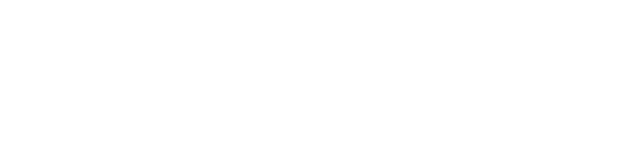
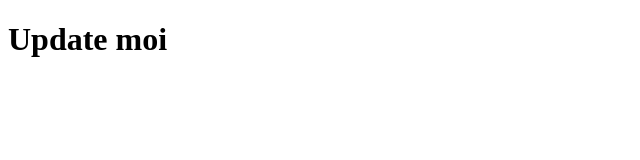
Before and after one commit to thang1509/demoGitThang, a plain HTML site: page index.html in a window 1280 px wide. Shown: the whole page, without its empty margins (0-640 px from the left). Drawn offline with Linux system fonts and the light colour scheme.

Commit message:
Update file index

```diff
--- a/index.html
+++ b/index.html
@@ -1,11 +1,14 @@
 <!DOCTYPE html>
 <html lang="en">
+
 <head>
     <meta charset="UTF-8">
     <meta name="viewport" content="width=device-width, initial-scale=1.0">
     <title>Document</title>
 </head>
+
 <body>
+    <h1> Update moi</h1>
+</body>
 
-</body>
 </html>
```
